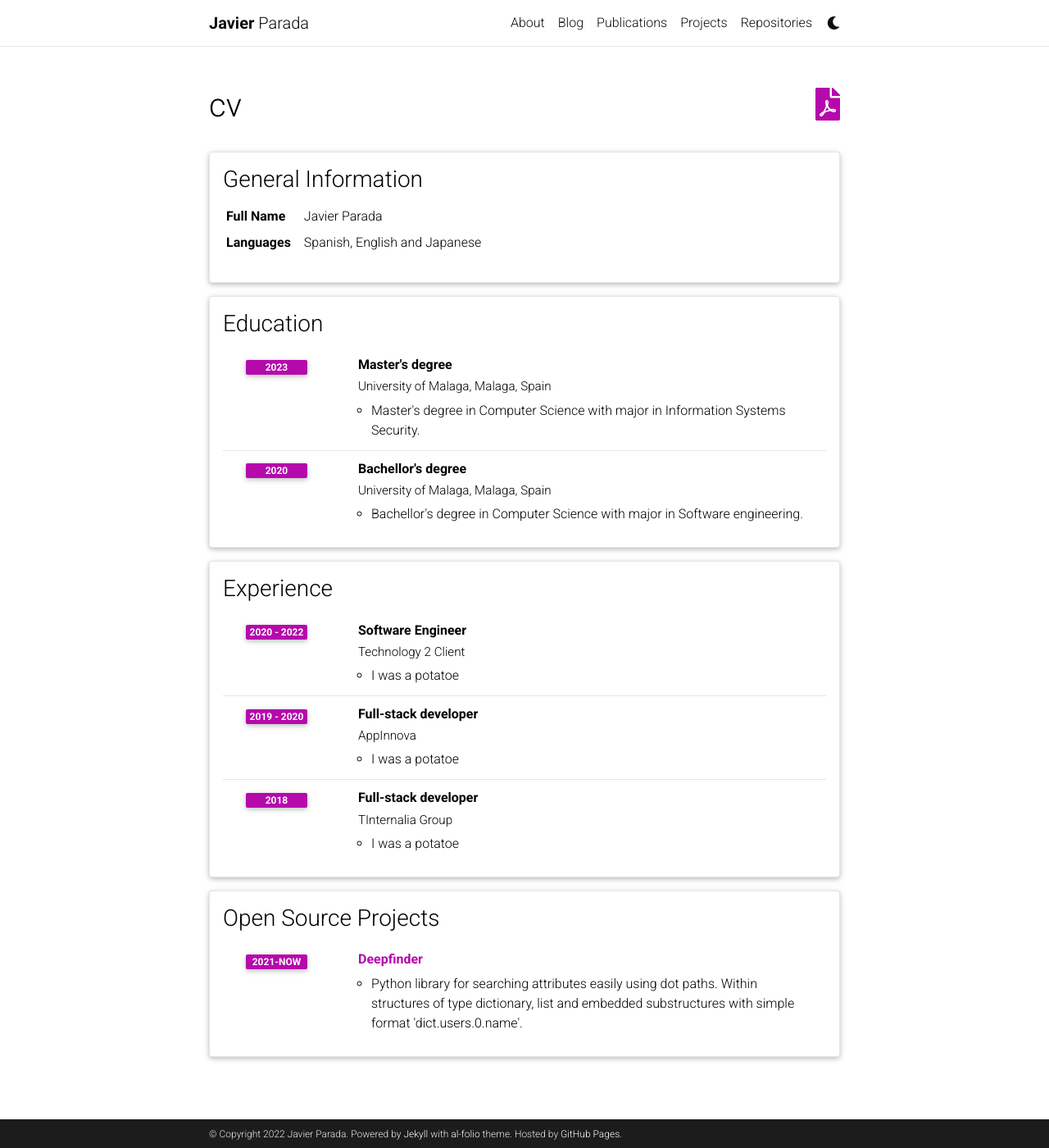
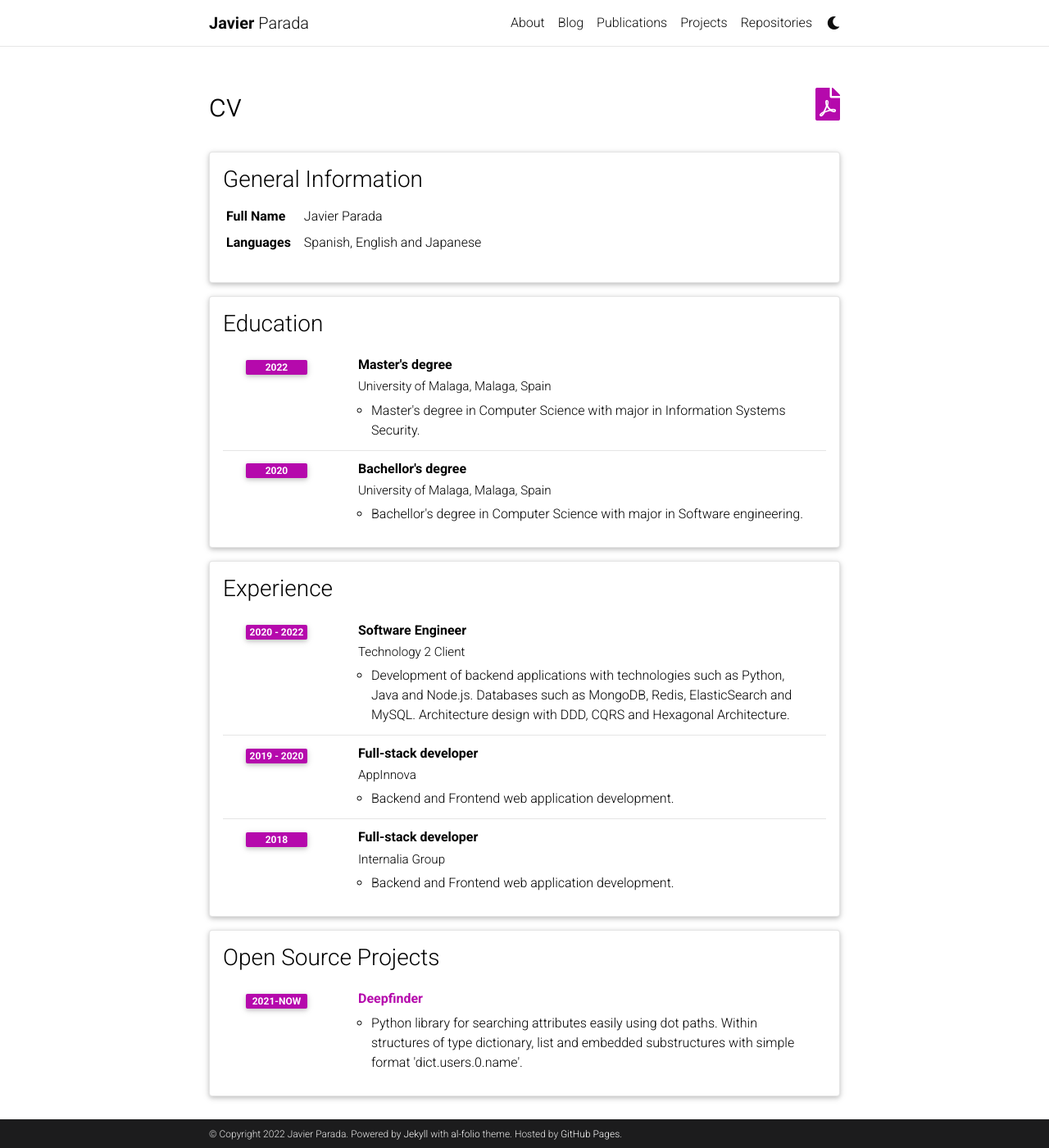
Before and after one commit to jparadadev/jparadadev.github.io, a Jekyll site: the page built from _pages/cv.md, in a window 1280 px wide and 1400 px high. Shown: the whole window at 82% size. Built offline with Jekyll 4.4.1, drawn with Linux system fonts in a browser that asks for light colours; comment, search, counter and statistics services are not loaded; a style sheet for code colours, icons or effects is not loaded.

Commit message:
add info to CV

```diff
--- a/_data/cv.yml
+++ b/_data/cv.yml
@@ -11,7 +11,7 @@
   contents:
     - title: Master's degree
       institution: University of Malaga, Malaga, Spain
-      year: 2023
+      year: 2022
       description: Master's degree in Computer Science with major in Information Systems Security.
     - title: Bachellor's degree
       institution: University of Malaga, Malaga, Spain
@@ -25,17 +25,18 @@
       institution: Technology 2 Client
       year: 2020 - 2022
       description: >
-        I was a potatoe
+        Development of backend applications with technologies such as Python, Java and Node.js. Databases such as MongoDB, Redis, ElasticSearch and MySQL.
+        Architecture design with DDD, CQRS and Hexagonal Architecture.
     - title: Full-stack developer
       institution: AppInnova
       year: 2019 - 2020
       description: >
-        I was a potatoe
+        Backend and Frontend web application development.
     - title: Full-stack developer
-      institution: TInternalia Group
+      institution: Internalia Group
       year: 2018
       description: >
-        I was a potatoe
+        Backend and Frontend web application development.
 
 - title: Open Source Projects
   type: time_table
```
